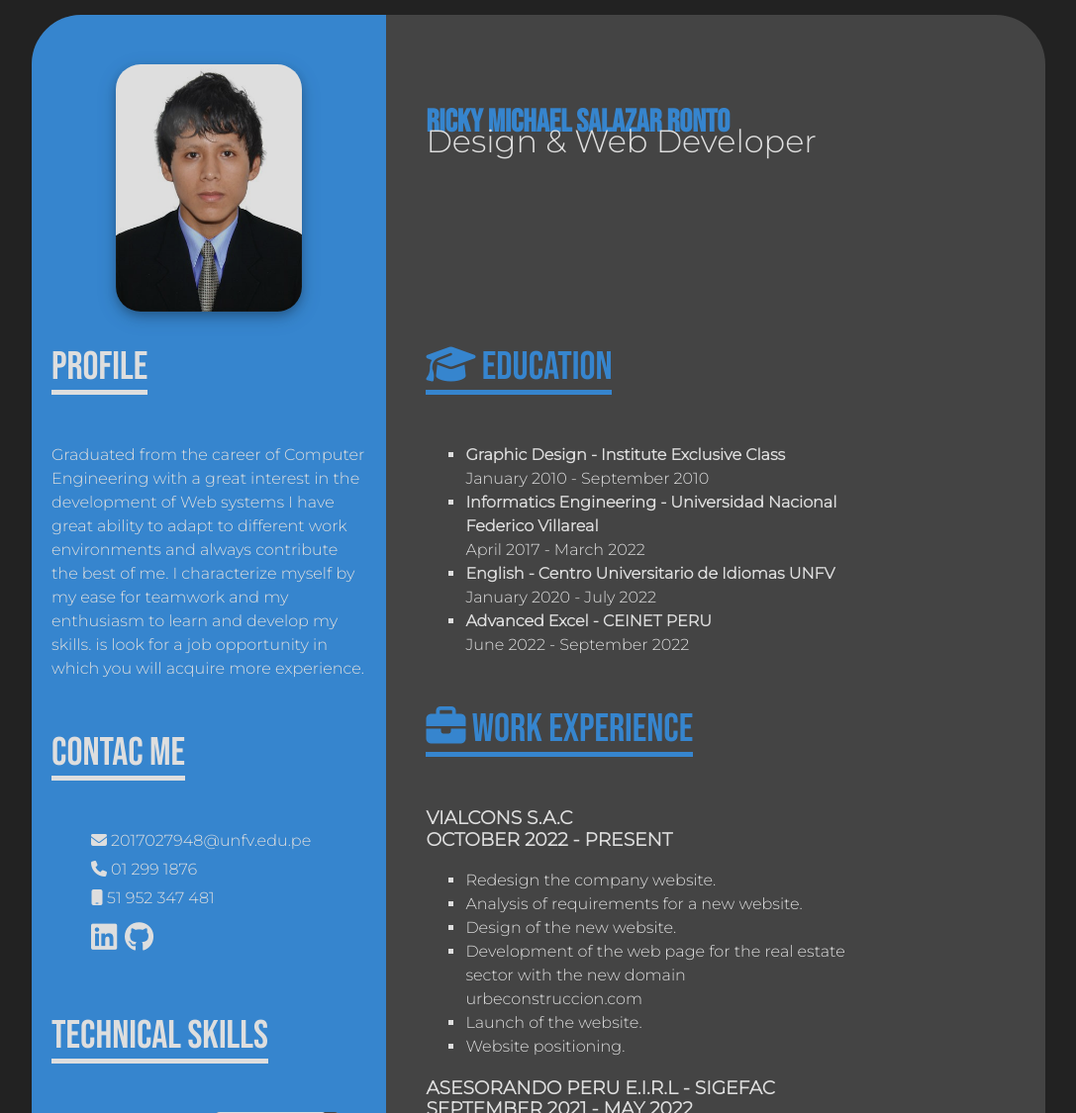
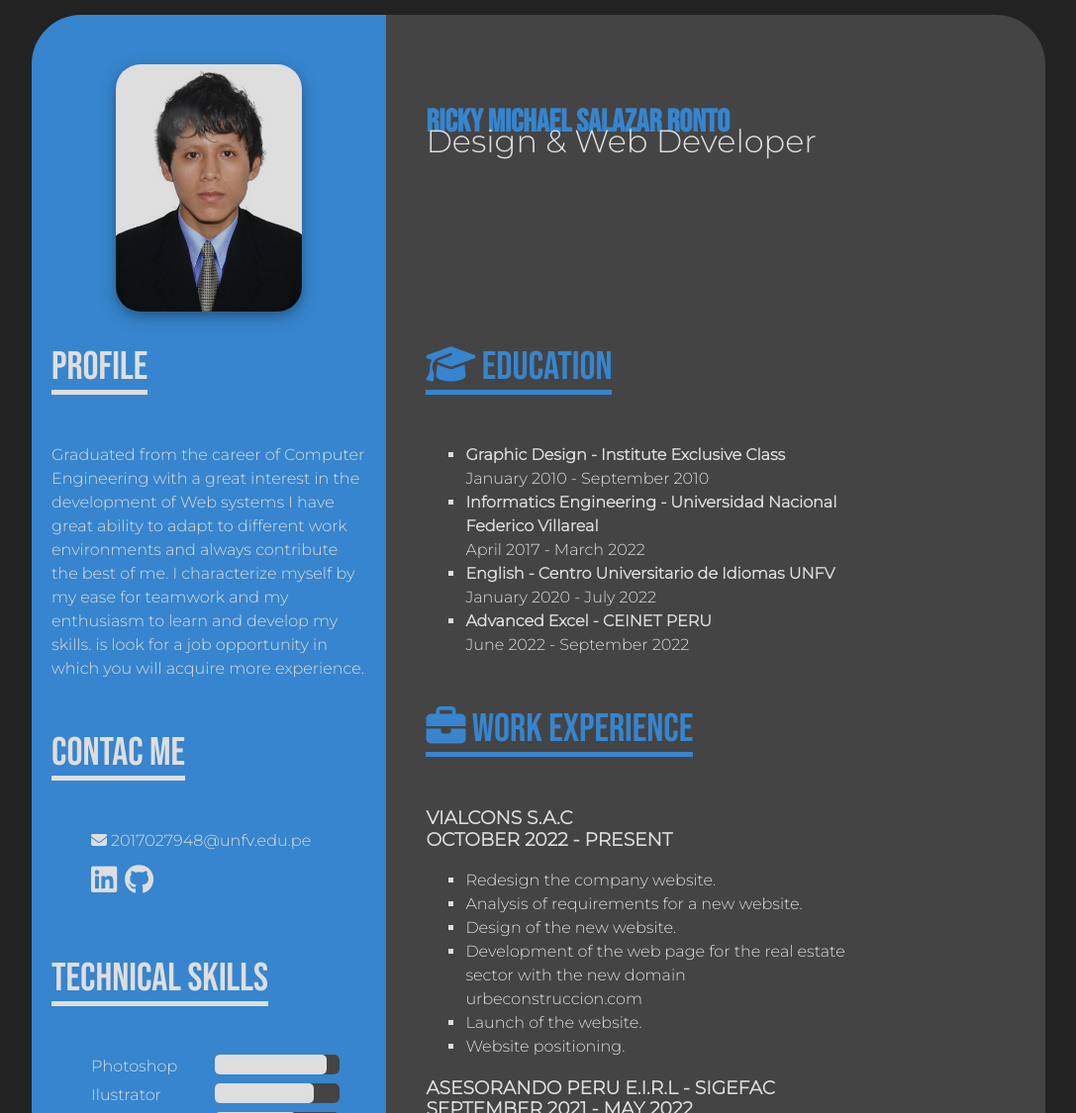
Before and after one commit to RickyMichael/cv, a website built with Parcel: page index.html in a window 1280 px wide. Shown: the top 1125 px of the page at 99% size, without its empty margins (96-1183 px from the left). Built offline with nearby package versions, Linux system fonts and the light colour scheme.

Commit message:
Update index.html

```diff
--- a/index.html
+++ b/index.html
@@ -39,8 +39,8 @@
                     <h2>Contac me</h2>
                     <ul>
                         <li><i class="fa-solid fa-envelope"></i> 2017027948@unfv.edu.pe</li>
-                        <li><i class="fa-solid fa-phone"></i> 01 299 1876</li>
-                        <li><i class="fa-solid fa-mobile"></i> 51 952 347 481</li>
+                        <!--<li><i class="fa-solid fa-phone"></i> 01 299 1876</li>
+                        <li><i class="fa-solid fa-mobile"></i> 51 952 347 481</li>-->
                         <li class="social-network">
                             <a href="https://www.linkedin.com/in/ricky-salazar-ronto-61a63a139/"><i class="fa-brands fa-linkedin"></i></a>
                             <a href="https://github.com/RickyMichael"><i class="fa-brands fa-github"></i></a>
```
